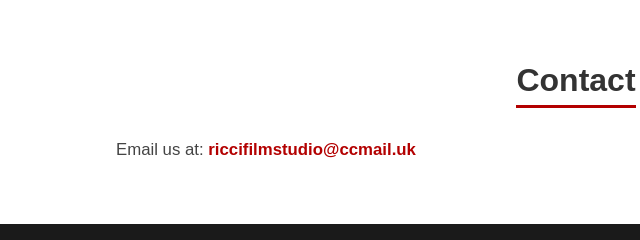
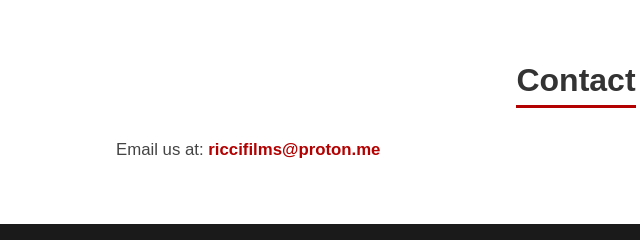
Before and after one commit to riccifilms/Riccifilmsstudio, a plain HTML site: page index.html in a window 1280 px wide. Shown: the part 5955-6195 px from the top of the page, 64-704 px from the left. Drawn offline with Linux system fonts and the light colour scheme.

Commit message:
Update index.html

```diff
--- a/index.html
+++ b/index.html
@@ -313,7 +313,7 @@
   <!-- Become Model Form -->
   <section id="become-model">
     <h2>Become a Model</h2>
-    <form action="mailto:riccifilmstudio@ccmail.uk" method="post" enctype="text/plain">
+    <form action="mailto:riccifilms@proton.me" method="post" enctype="text/plain">
       <label for="name">Full Name:</label>
       <input type="text" id="name" name="Name" required />
 
@@ -437,7 +437,7 @@
   <!-- Contact -->
   <section id="contact">
     <h2>Contact</h2>
-    <p>Email us at: <a href="riccifilmstudio@ccmail.uk">riccifilmstudio@ccmail.uk</a></p>
+    <p>Email us at: <a href="riccifilms@proton.me">riccifilms@proton.me</a></p>
   </section>
 </div>
 
```
